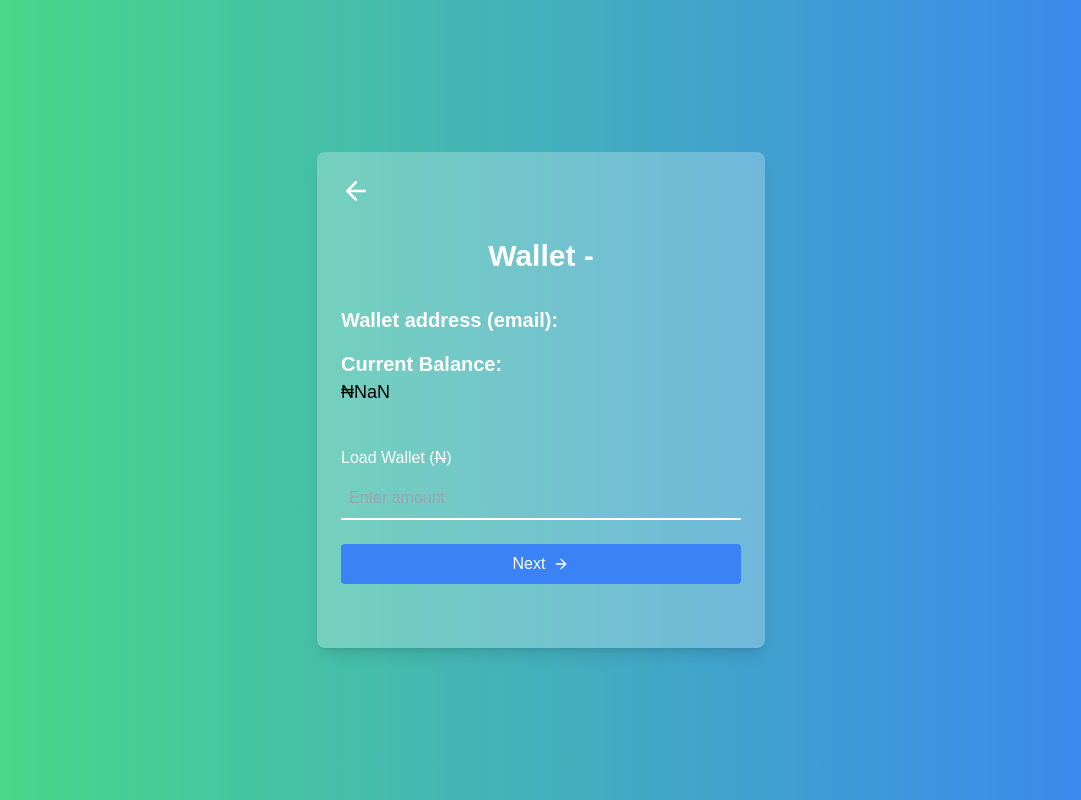
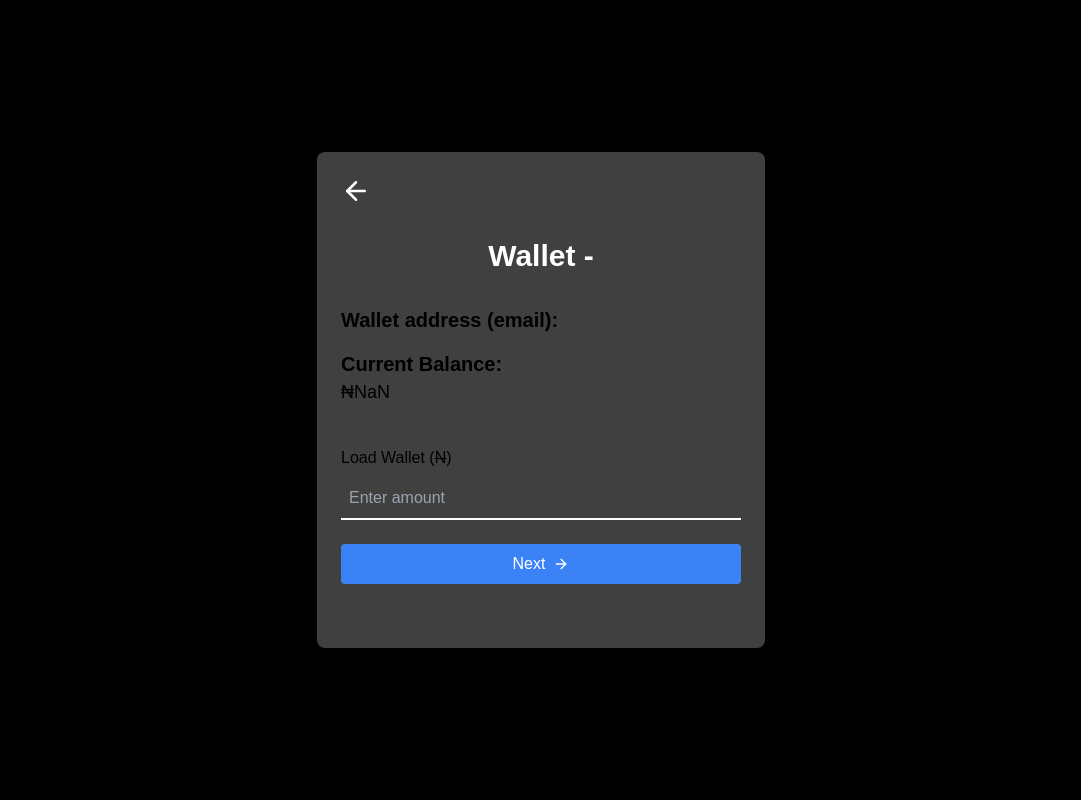
Before and after one commit to victory1069/finalproj, a React (Vite) app in the folder finalproj-frontend/: page /wallet in a window 1280 px wide. Shown: the whole page, without its empty margins (99-1180 px from the left). Built offline with nearby package versions, Linux system fonts and the light colour scheme; no server answers; sample sign-in values are in the browser's storage.

Commit message:
feat: change background of transfer and wallet pages

```diff
--- a/finalproj-frontend/src/Comp/Transfer.jsx
+++ b/finalproj-frontend/src/Comp/Transfer.jsx
@@ -38,7 +38,7 @@ const Transfer = () => {
   };
 
   return (
-    <div className="flex flex-col items-center justify-center min-h-screen bg-gradient-to-r from-green-400 to-blue-500 text-white font-agrandir">
+    <div className="flex flex-col items-center justify-center min-h-screen bg-black text-white font-agrandir">
       <main className="text-center p-6 w-full max-w-md bg-white bg-opacity-25 rounded-lg shadow-lg">
         <div className="flex items-center justify-between mb-8">
           <button
--- a/finalproj-frontend/src/Comp/Wallet.jsx
+++ b/finalproj-frontend/src/Comp/Wallet.jsx
@@ -41,7 +41,7 @@ const Wallet = () => {
   };
 
   return (
-    <div className="flex flex-col items-center justify-center min-h-screen bg-gradient-to-r from-green-400 to-blue-500 text-white font-agrandir">
+    <div className="flex flex-col items-center justify-center min-h-screen bg-black text-white font-agrandir">
       <main className="text-center p-6 w-full max-w-md bg-white bg-opacity-25 rounded-lg shadow-lg">
         <div className="flex items-center justify-between mb-8">
           <button
@@ -58,13 +58,13 @@ const Wallet = () => {
               Wallet - {user.name}
             </h1>
             <div className="text-left mb-4">
-              <h2 className="text-xl font-semibold text-white">
+              <h2 className="text-xl font-semibold text-black">
                 Wallet address (email):
               </h2>
-              <p className="text-lg text-black">{user.email}</p>
+              <p className="text-lg =">{user.email}</p>
             </div>
             <div className="text-left mb-8">
-              <h2 className="text-xl font-semibold text-white">
+              <h2 className="text-xl font-semibold text-black">
                 Current Balance:
               </h2>
               <p className="text-lg text-black">
@@ -80,7 +80,7 @@ const Wallet = () => {
               <div className="relative">
                 <label
                   htmlFor="amount"
-                  className="block text-white text-left mb-2"
+                  className="block text-black text-left mb-2"
                 >
                   Load Wallet (<span className="line-through">N</span>)
                 </label>
```
